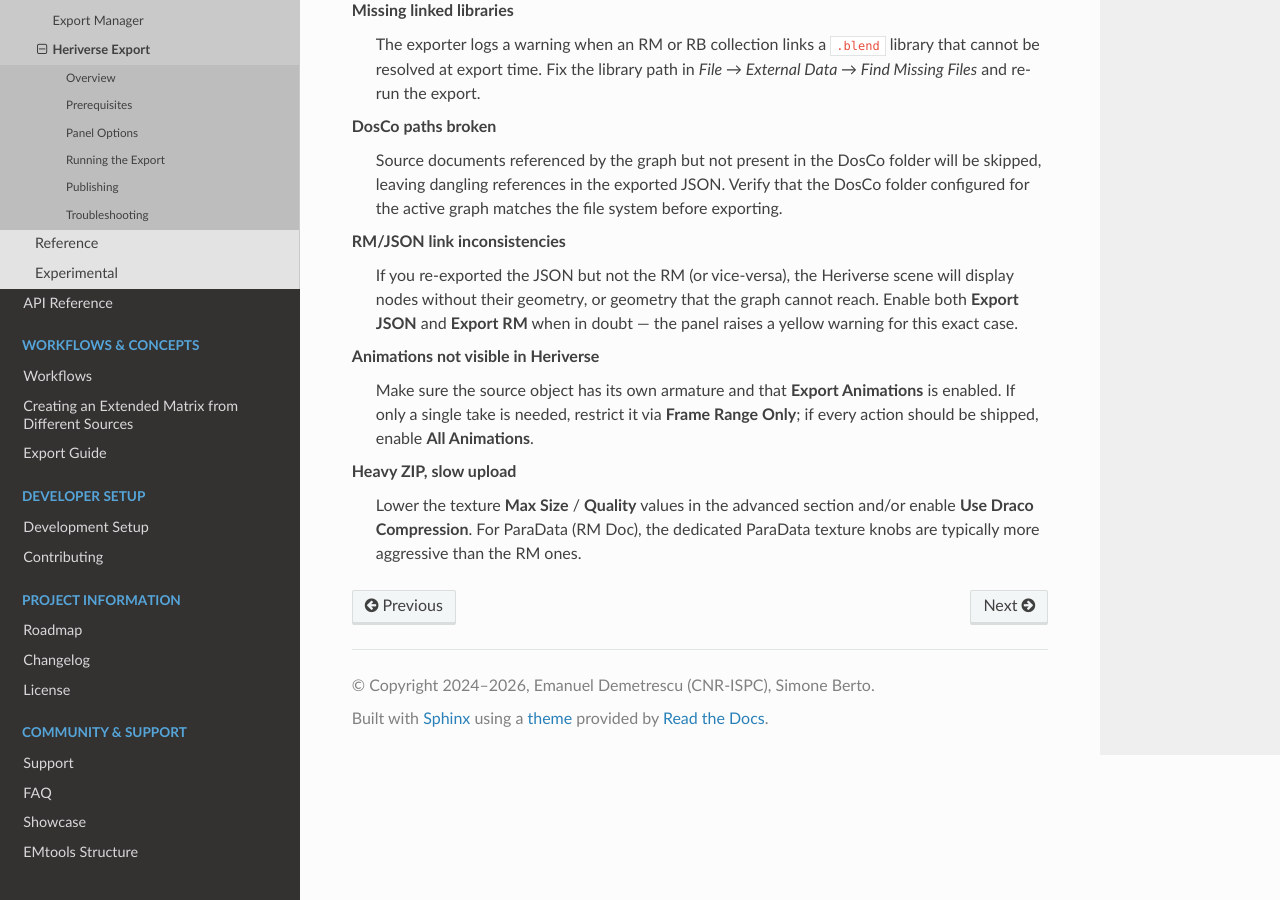
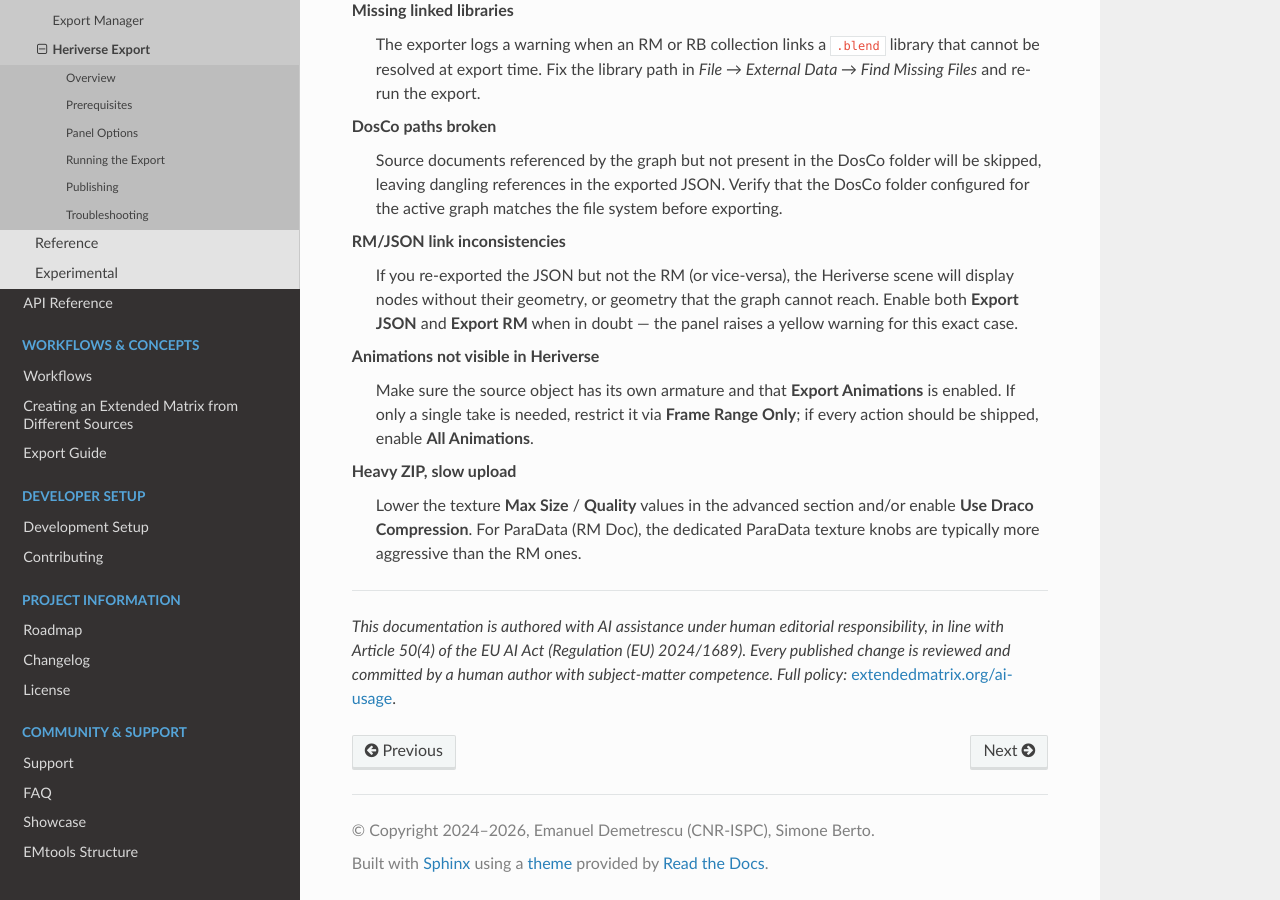
Before and after one commit to zalmoxes-laran/EM-blender-tools-doc, a Sphinx documentation site: the page built from docs/panels/heriverse_export.rst, in a window 1280 px wide and 900 px high, scrolled down 4703 px. Built offline with Sphinx 7.4.7 and the Read the Docs theme 3.1.0, drawn with Linux system fonts in a browser that asks for light colours.

Commit message:
Add AI transparency notice and fix docs links
This change adds a short AI-assisted authoring notice to every page and points readers to the project’s AI usage policy. It also updates the Heriverse documentation links to the versioned 1.5 URLs and corrects the main documentation index entry.

```diff
--- /dev/null
+++ b/docs/_includes/ai_usage_notice.rst
@@ -0,0 +1,16 @@
+.. AI-assisted authoring notice — included on every page via
+   ``rst_epilog`` in ``conf.py``. The central AI-usage policy lives at
+   https://www.extendedmatrix.org/ai-usage/ and is the canonical source
+   for the substance of this notice; the short form below is what the
+   reader sees at the bottom of each documentation page.
+
+----
+
+.. container:: ai-usage-notice
+
+   *This documentation is authored with AI assistance under human
+   editorial responsibility, in line with Article 50(4) of the EU AI
+   Act (Regulation (EU) 2024/1689). Every published change is reviewed
+   and committed by a human author with subject-matter competence.
+   Full policy:* `extendedmatrix.org/ai-usage
+   <https://www.extendedmatrix.org/ai-usage/>`_.
--- a/docs/conf.py
+++ b/docs/conf.py
@@ -84,3 +84,14 @@ latex_documents = [
      'Documentation written by Emanuel Demetrescu and Simone Berto',
      'manual'),
 ]
+
+# -- AI Act Article 50 transparency footer -----------------------------
+# A short notice appended to every page via ``rst_epilog``, pointing to
+# the project's AI usage policy at extendedmatrix.org/ai-usage/. This
+# documentation qualifies for the human-review-and-editorial-
+# responsibility exception in Art. 50(4) of Regulation (EU) 2024/1689
+# (AI Act); the footer is added for traceability. The include file is
+# under ``_includes/`` which is already excluded from the build above.
+rst_epilog = """
+.. include:: /_includes/ai_usage_notice.rst
+"""
--- a/docs/index.rst
+++ b/docs/index.rst
@@ -160,7 +160,7 @@ Additional Resources
 - **Extended Matrix website**: `extendedmatrix.org <https://www.extendedmatrix.org>`_
 - **EM language docs**: `docs.extendedmatrix.org <https://docs.extendedmatrix.org>`_
 - **3DSC docs**: `3D-survey-collection <https://docs.extendedmatrix.org/projects/3DSC>`_
-- **Heriverse docs**: `Heritage Science Metaverse <https://docs.extendedmatrix.org/projects/heriverse/en/latest/>`__
+- **Heriverse docs**: `Heritage Science Metaverse <https://docs.extendedmatrix.org/projects/heriverse/en/1.5/>`__
 - **ATON Framework**: `phoenixbf/aton on GitHub <https://github.com/phoenixbf/aton>`__
 - **Video tutorials**: `YouTube Channel <https://www.youtube.com/@extendedmatrix>`_
 
--- a/docs/panels/heriverse_export.rst
+++ b/docs/panels/heriverse_export.rst
@@ -19,10 +19,10 @@ CSV), see :doc:`export_manager`.
 
 .. seealso::
 
-   - `Heriverse docs <https://docs.extendedmatrix.org/projects/heriverse/en/latest/>`__
+   - `Heriverse docs <https://docs.extendedmatrix.org/projects/heriverse/en/1.5/>`__
      — full documentation of the Heriverse publishing platform.
    - `Publishing a reconstruction via Heriverse
-     <https://docs.extendedmatrix.org/projects/heriverse/en/latest/user_dashboard.html#publish-via-heriverse>`__
+     <https://docs.extendedmatrix.org/projects/heriverse/en/1.5/user_dashboard.html#publish-via-heriverse>`__
      — the upload step (creating a Heriverse scene and pushing the
      exported bundle online).
    - :doc:`export_manager` — for Tabular export (em_data.xlsx, CSV).
@@ -228,7 +228,7 @@ creating a Heriverse scene from your user dashboard and pushing the
 exported bundle online — is documented on the Heriverse side:
 
 `Publishing a reconstruction via Heriverse
-<https://docs.extendedmatrix.org/projects/heriverse/en/latest/user_dashboard.html#publish-via-heriverse>`__.
+<https://docs.extendedmatrix.org/projects/heriverse/en/1.5/user_dashboard.html#publish-via-heriverse>`__.
 
 Troubleshooting
 ---------------
```
